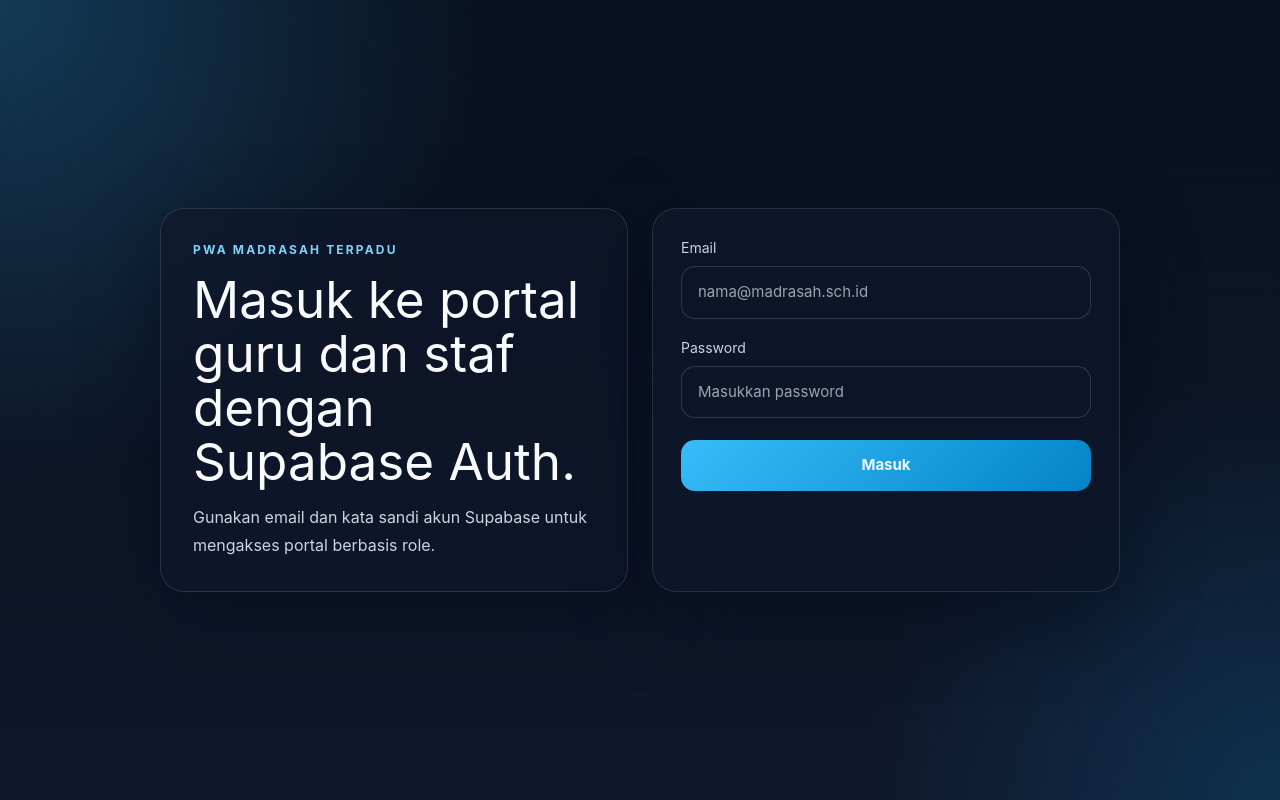
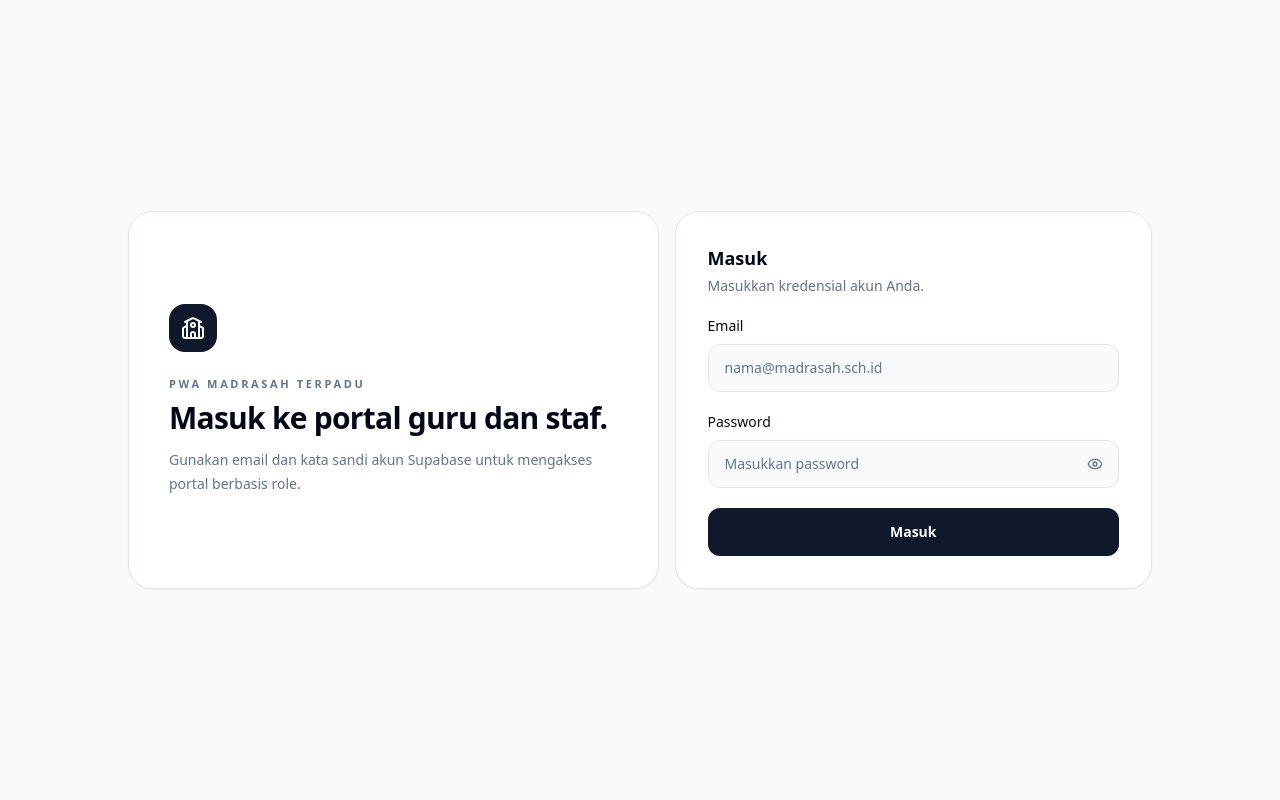
Before and after one commit to Nexus-Study/Teaching-Daily-Report, a Next.js app: page /login in a window 1280 px wide. Built offline with nearby package versions, Linux system fonts and the light colour scheme; no server answers.

Commit message:
fix: selaraskan UI login dengan UI global; tambah ikon mata

```diff
--- a/app/login/page.tsx
+++ b/app/login/page.tsx
@@ -1,15 +1,17 @@
 'use client';
 
-import { useEffect, useState } from 'react';
+import { useEffect, useMemo, useState } from 'react';
 import { useRouter } from 'next/navigation';
+import { Eye, EyeOff, School } from 'lucide-react';
 
 import { createClient } from '../../lib/supabase/client';
 
 export default function LoginPage() {
   const router = useRouter();
-  const supabase = createClient();
+  const supabase = useMemo(() => createClient(), []);
   const [email, setEmail] = useState('');
   const [password, setPassword] = useState('');
+  const [showPassword, setShowPassword] = useState(false);
   const [loading, setLoading] = useState(false);
   const [error, setError] = useState<string | null>(null);
 
@@ -46,21 +48,38 @@
   };
 
   return (
-    <main style={styles.page}>
-      <section style={styles.shell}>
-        <div style={styles.hero}>
-          <p style={styles.kicker}>PWA Madrasah Terpadu</p>
-          <h1 style={styles.title}>Masuk ke portal guru dan staf dengan Supabase Auth.</h1>
-          <p style={styles.copy}>
+    <main className="flex min-h-screen items-center justify-center bg-background px-4 py-[max(1.5rem,env(safe-area-inset-top))] text-foreground">
+      <section className="mx-auto grid w-full max-w-5xl gap-4 md:grid-cols-[1fr_0.9fr]">
+        <div className="flex flex-col justify-center rounded-3xl border border-border bg-card p-6 text-card-foreground shadow-sm sm:p-8 md:p-10">
+          <div className="mb-6 flex h-12 w-12 items-center justify-center rounded-2xl bg-primary text-primary-foreground">
+            <School className="h-6 w-6" aria-hidden="true" />
+          </div>
+          <p className="text-[11px] font-semibold uppercase tracking-[0.24em] text-muted-foreground">
+            PWA Madrasah Terpadu
+          </p>
+          <h1 className="mt-2 text-2xl font-semibold tracking-tight sm:text-3xl">
+            Masuk ke portal guru dan staf.
+          </h1>
+          <p className="mt-3 max-w-prose text-sm leading-6 text-muted-foreground">
             Gunakan email dan kata sandi akun Supabase untuk mengakses portal berbasis role.
           </p>
         </div>
 
-        <form onSubmit={handleSubmit} style={styles.card}>
-          <label style={styles.label}>
+        <form
+          onSubmit={handleSubmit}
+          aria-busy={loading}
+          className="grid content-center gap-5 rounded-3xl border border-border bg-card p-6 text-card-foreground shadow-sm sm:p-8"
+        >
+          <div>
+            <h2 className="text-lg font-semibold">Masuk</h2>
+            <p className="mt-1 text-sm text-muted-foreground">Masukkan kredensial akun Anda.</p>
+          </div>
+
+          <label htmlFor="login-email" className="grid gap-2 text-sm font-medium">
             Email
             <input
-              style={styles.input}
+              id="login-email"
+              className="min-h-12 w-full rounded-xl border border-input bg-background px-4 text-foreground placeholder:text-muted-foreground focus-visible:outline-none focus-visible:ring-2 focus-visible:ring-ring"
               type="email"
               autoComplete="email"
               value={email}
@@ -70,133 +89,49 @@
             />
           </label>
 
-          <label style={styles.label}>
+          <label htmlFor="login-password" className="grid gap-2 text-sm font-medium">
             Password
+            <span className="relative block">
               <input
-              style={styles.input}
-              type="password"
+                id="login-password"
+                className="min-h-12 w-full rounded-xl border border-input bg-background px-4 pr-12 text-foreground placeholder:text-muted-foreground focus-visible:outline-none focus-visible:ring-2 focus-visible:ring-ring"
+                type={showPassword ? 'text' : 'password'}
                 autoComplete="current-password"
                 value={password}
                 onChange={(event) => setPassword(event.target.value)}
                 placeholder="Masukkan password"
                 required
               />
+              <button
+                type="button"
+                aria-label={showPassword ? 'Sembunyikan password' : 'Tampilkan password'}
+                aria-controls="login-password"
+                aria-pressed={showPassword}
+                onClick={() => setShowPassword((visible) => !visible)}
+                className="absolute inset-y-0 right-1 inline-flex w-10 items-center justify-center rounded-lg text-muted-foreground transition hover:bg-muted hover:text-foreground focus-visible:outline-none focus-visible:ring-2 focus-visible:ring-ring"
+              >
+                {showPassword
+                  ? <EyeOff className="h-4 w-4" aria-hidden="true" />
+                  : <Eye className="h-4 w-4" aria-hidden="true" />}
+              </button>
+            </span>
           </label>
 
-          {error ? <p style={styles.error}>{error}</p> : null}
+          {error ? (
+            <p role="alert" className="rounded-xl border border-rose-200 bg-rose-50 px-3 py-2 text-sm text-rose-800">
+              {error}
+            </p>
+          ) : null}
 
-          <button style={styles.button} type="submit" disabled={loading}>
-            {loading ? 'Memproses...' : 'Masuk'}
+          <button
+            className="inline-flex min-h-12 items-center justify-center rounded-xl bg-primary px-4 text-sm font-semibold text-primary-foreground transition hover:opacity-90 disabled:cursor-not-allowed disabled:opacity-60"
+            type="submit"
+            disabled={loading}
+          >
+            {loading ? 'Memproses…' : 'Masuk'}
           </button>
         </form>
       </section>
-
-      <style jsx>{`
-        * {
-          box-sizing: border-box;
-        }
-
-        html,
-        body {
-          margin: 0;
-          min-height: 100%;
-        }
-      `}</style>
     </main>
   );
 }
-
-const styles: Record<string, React.CSSProperties> = {
-  page: {
-    minHeight: '100vh',
-    display: 'grid',
-    placeItems: 'center',
-    padding: '24px',
-    background:
-      'radial-gradient(circle at top left, rgba(56, 189, 248, 0.24), transparent 32%), radial-gradient(circle at bottom right, rgba(14, 165, 233, 0.18), transparent 28%), linear-gradient(180deg, #081120 0%, #0f172a 100%)',
-    color: '#e2e8f0',
-    fontFamily: 'Inter, system-ui, sans-serif',
-  },
-  shell: {
-    width: 'min(960px, 100%)',
-    display: 'grid',
-    gridTemplateColumns: 'repeat(auto-fit, minmax(280px, 1fr))',
-    gap: '24px',
-    alignItems: 'stretch',
-  },
-  hero: {
-    padding: '32px',
-    borderRadius: '24px',
-    background: 'rgba(15, 23, 42, 0.6)',
-    border: '1px solid rgba(148, 163, 184, 0.2)',
-    backdropFilter: 'blur(18px)',
-    boxShadow: '0 24px 80px rgba(2, 6, 23, 0.4)',
-    display: 'flex',
-    flexDirection: 'column',
-    justifyContent: 'center',
-  },
-  kicker: {
-    margin: '0 0 14px',
-    color: '#7dd3fc',
-    textTransform: 'uppercase',
-    letterSpacing: '0.18em',
-    fontSize: '12px',
-    fontWeight: 700,
-  },
-  title: {
-    margin: 0,
-    fontSize: 'clamp(2rem, 4vw, 3.4rem)',
-    lineHeight: 1.05,
-    color: '#f8fafc',
-  },
-  copy: {
-    margin: '16px 0 0',
-    maxWidth: '52ch',
-    fontSize: '16px',
-    lineHeight: 1.7,
-    color: '#cbd5e1',
-  },
-  card: {
-    padding: '28px',
-    borderRadius: '24px',
-    background: 'rgba(15, 23, 42, 0.85)',
-    border: '1px solid rgba(148, 163, 184, 0.18)',
-    backdropFilter: 'blur(18px)',
-    boxShadow: '0 24px 80px rgba(2, 6, 23, 0.45)',
-    display: 'grid',
-    gap: '18px',
-    alignContent: 'start',
-  },
-  label: {
-    display: 'grid',
-    gap: '8px',
-    fontSize: '14px',
-    color: '#cbd5e1',
-  },
-  input: {
-    width: '100%',
-    borderRadius: '14px',
-    border: '1px solid rgba(148, 163, 184, 0.24)',
-    background: 'rgba(15, 23, 42, 0.92)',
-    color: '#f8fafc',
-    padding: '14px 16px',
-    fontSize: '15px',
-    outline: 'none',
-  },
-  button: {
-    marginTop: '4px',
-    border: 'none',
-    borderRadius: '14px',
-    padding: '14px 18px',
-    background: 'linear-gradient(135deg, #38bdf8 0%, #0284c7 100%)',
-    color: '#eff6ff',
-    fontWeight: 700,
-    fontSize: '15px',
-    cursor: 'pointer',
-  },
-  error: {
-    margin: 0,
-    color: '#fca5a5',
-    fontSize: '14px',
-  },
-};
```
Lines whose indentation alone changed are shown as unchanged.
